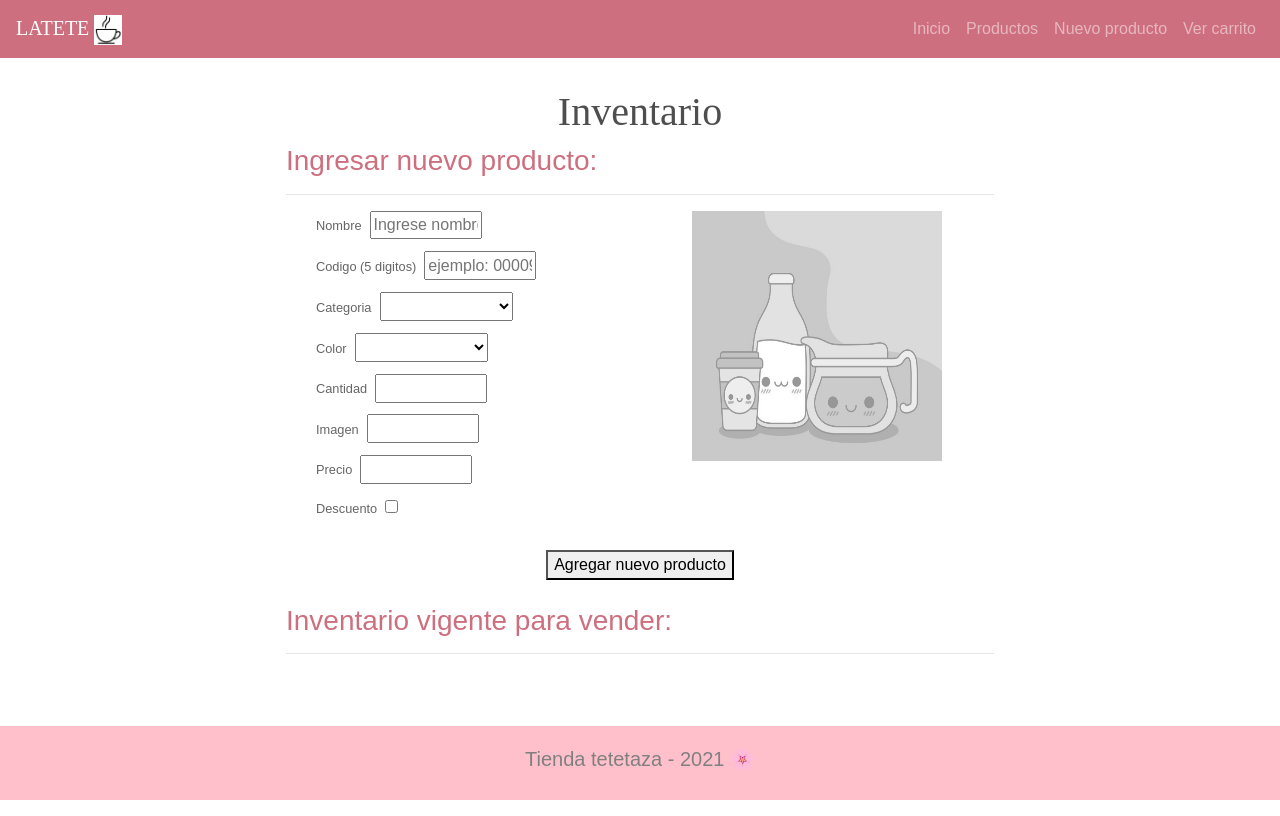
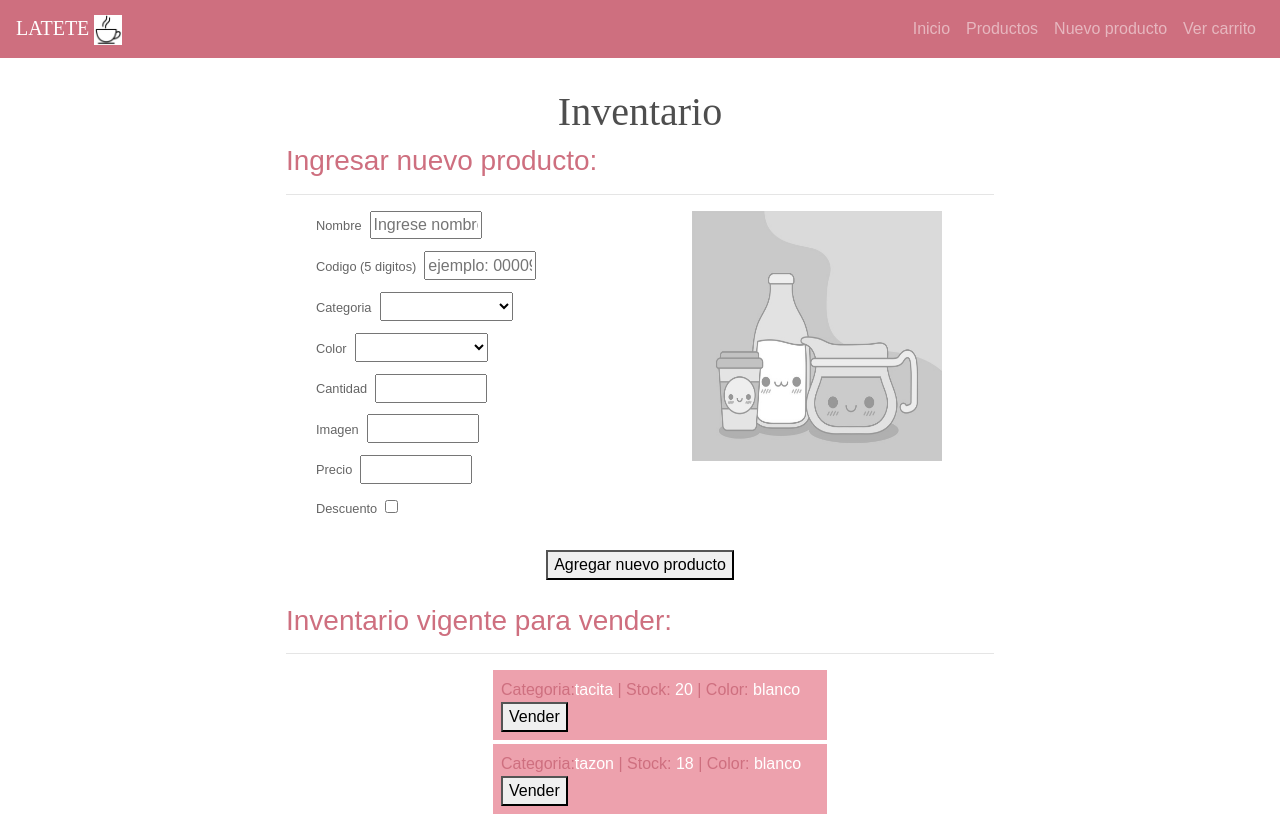
Before and after one commit to zwiva/vue_vuex_teaStore, a Vue app: page /newproduct in a window 1280 px wide. Shown: the top 816 px of the page. Built offline with nearby package versions, Linux system fonts and the light colour scheme; a web font is replaced by a local one.

Commit message:
buttons styles

```diff
--- a/src/components/Footer.vue
+++ b/src/components/Footer.vue
@@ -1,7 +1,7 @@
 <template>
   <footer>
     <div class="row footer__spacer">
-      <h5>Tienda tetetaza - 2021 🌸</h5>
+      <h5 class="p-4">Tienda tetetaza - 2021 🌸</h5>
     </div>
   </footer>
 </template>
--- a/src/components/products/List.vue
+++ b/src/components/products/List.vue
@@ -6,14 +6,22 @@
         :key="product.code"
         class="item__list p-2 mx-auto"
       >
-        <span
-          ><span class="item__list-title">Categoria:</span>
-          {{ product.category }}</span
-        >
+        <span>
+          <span class="item__list-title">Categoria:</span>{{ product.category }}
+        </span>
+
         <span>
           <span class="item__list-title"> | Stock:</span> {{ product.stock }}
         </span>
-        <button>Comprar</button>
+
+        <span v-if="listmode==='stock_view'">
+          <span class="item__list-title"> | Color:</span> {{ product.color }}
+        </span>
+
+        <button>
+          <span v-if="listmode === 'home'">Comprar</span>
+          <span v-else>Vender</span>
+        </button>
       </li>
     </ul>
   </div>
@@ -24,6 +32,7 @@ export default {
   name: "List",
   props: {
     allproducts: { type: Array, require: true },
+    listmode: { type: String, default: "home" },
   },
 };
 </script>
--- a/src/views/Home.vue
+++ b/src/views/Home.vue
@@ -21,7 +21,7 @@
 
     <List
       v-if="$store.state.products.searchproduct"
-      :allproducts="$store.getters['products/findProduct']"
+      :allproducts="$store.getters['products/findProduct']" :listmode="'home'"
     />
   </div>
   <!-- typeof $store.state.products.searchproduct === 'string' -->
--- a/src/views/NewProduct.vue
+++ b/src/views/NewProduct.vue
@@ -6,7 +6,7 @@
     <hr />
     <section class="product__section mx-auto">
       <form class="container" @submit.prevent="addNewProduct">
-        <div class="row ">
+        <div class="row">
           <div class="col-12 col-md-6">
             <div class="col pb-2">
               <label class="pr-2" for="name">Nombre </label>
@@ -164,13 +164,13 @@
     <section>
       <h3>Inventario vigente para vender:</h3>
       <hr />
-      <!-- <List :products="products" /> -->
+      <List :allproducts="$store.state.products.allProducts" :listmode="'stock_view'"/>
     </section>
   </div>
 </template>
 
 <script>
-// import List from "../components/products/List.vue";
+import List from "../components/products/List.vue";
 export default {
   // Object data for new product,
   data: () => ({
@@ -186,6 +186,9 @@ export default {
       imgurl: null,
     },
   }),
+  components: {
+    List,
+  },
   methods: {
     addNewProduct() {
       console.log("vista nuevo producto", this.product);
```
